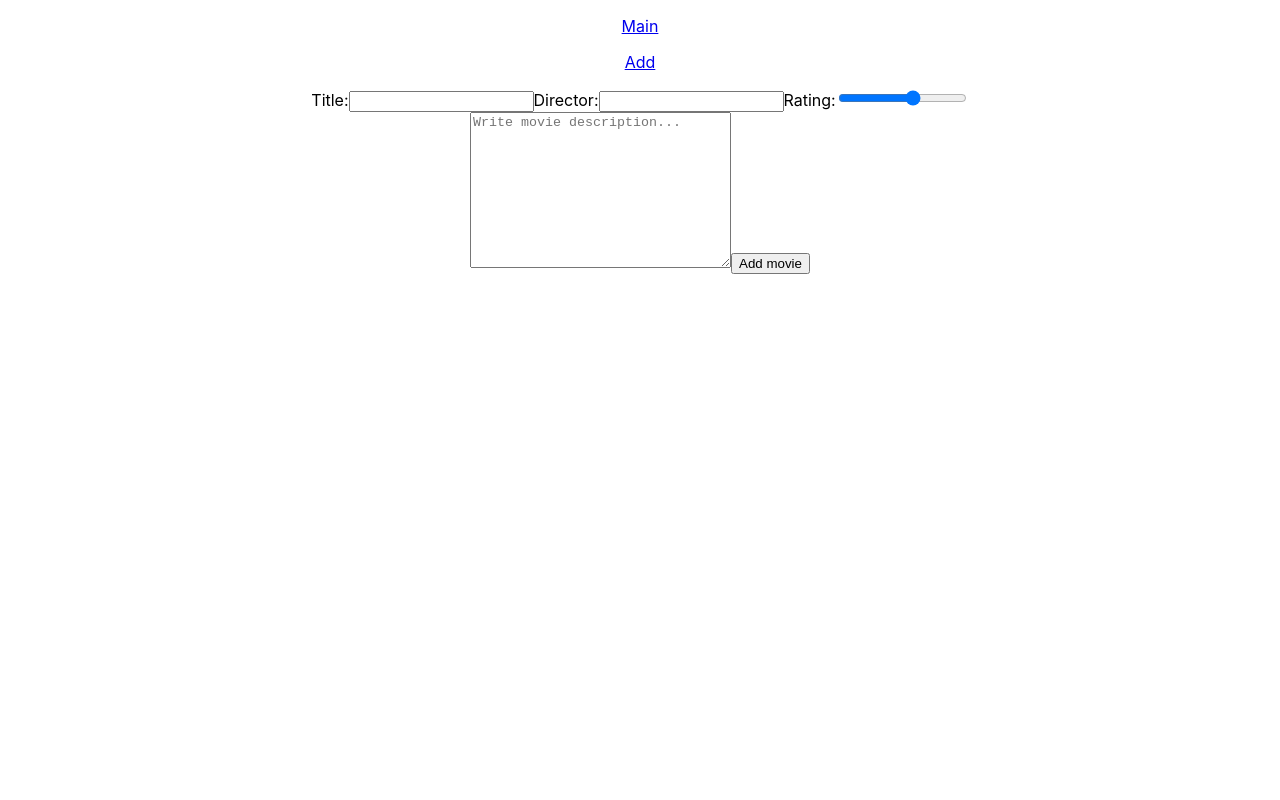
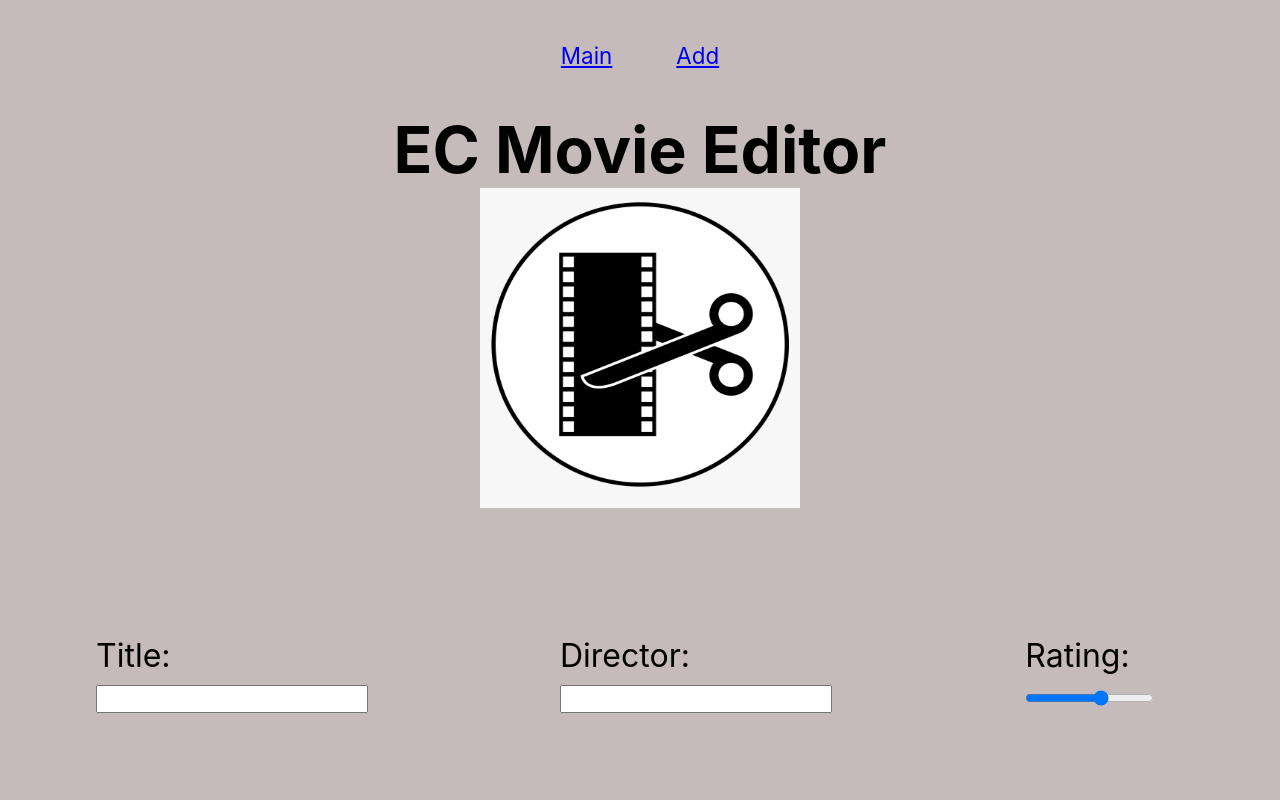
Before and after one commit to MohammedMotar00/mandatory-advanced-js2, a React (Create React App) app: page /add in a window 1280 px wide. Shown: the top 800 px of the page. Built offline with nearby package versions, Linux system fonts and the light colour scheme.

Commit message:
Ska bara fixa rating, annars klar med allt

```diff
--- a/package.json
+++ b/package.json
@@ -11,7 +11,8 @@
     "react-dom": "^16.12.0",
     "react-helmet": "^5.2.1",
     "react-router-dom": "^5.1.2",
-    "react-scripts": "3.3.0"
+    "react-scripts": "3.3.0",
+    "react-star-ratings": "^2.3.0"
   },
   "scripts": {
     "start": "react-scripts start",
--- a/src/App.css
+++ b/src/App.css
@@ -1,38 +1,72 @@
 .App {
+  background-color: rgba(182, 169, 169, 0.788);
+}
+
+* {
+  padding: 0px;
+  margin: 0px;
+  box-sizing: border-box;
+}
+
+.NavLinks {
+  display: flex;
+  justify-content: center;
+  padding: 10px
+}
+
+.p-links {
+  margin: 2rem;
+  font-size: 1.4rem;
+}
+
+
+
+/* Main */
+
+.table-main {
+  margin: auto;
+  width: 80rem;
+  text-align: center;
+  border-collapse: collapse;
+}
+
+th, td {
+  /* border: 1px solid; */
+  /* border-bottom: 1px solid; */
+}
+
+tr {
+  transition: all .3s ease-in;
+}
+
+tr:nth-child(even) {
+  background-color: rgb(192, 118, 235);
+}
+
+tr:hover {
+  background-color: #fff;
+}
+
+.btn-edit-details {
+  width: 20em;
+  display: flex;
+  justify-content: space-around;
+  padding: 1.2rem;
+  border: none;
+  /* border-bottom: 1px solid; */
+}
+
+.td-main {
+  width: 60rem;
+}
+
+.div-searchMovie {
   text-align: center;
 }
 
-.App-logo {
-  height: 40vmin;
-  pointer-events: none;
+.input-searchMovie {
+  text-align: center;
+  font-size: 1.6rem;
+  width: 24rem;
+  margin-bottom: 3rem;
 }
-
-@media (prefers-reduced-motion: no-preference) {
-  .App-logo {
-    animation: App-logo-spin infinite 20s linear;
-  }
-}
-
-.App-header {
-  background-color: #282c34;
-  min-height: 100vh;
-  display: flex;
-  flex-direction: column;
-  align-items: center;
-  justify-content: center;
-  font-size: calc(10px + 2vmin);
-  color: white;
-}
-
-.App-link {
-  color: #61dafb;
-}
-
-@keyframes App-logo-spin {
-  from {
-    transform: rotate(0deg);
-  }
-  to {
-    transform: rotate(360deg);
-  }
-}
--- a/src/App.js
+++ b/src/App.js
@@ -10,12 +10,27 @@ import Edit from './Components/Edit';
 import Details from './Components/Details';
 import NavLinks from './Components/NavLinks';
 
+import Img from './img/image1.png';
+
 function App() {
   return (
     <div className="App">
       <Router>
 
         <NavLinks />
+        <div style={{ display: 'flex', justifyContent: 'center' }}>
+                    <h2 style={{ fontSize: '4rem' }}>EC Movie Editor</h2>
+                </div>
+
+                <div style={{ display: 'flex', justifyContent: 'center' }}>
+                    <img
+                        src={Img}
+                        style={{
+                            height: '20rem',
+                            width: '20rem',
+                            marginBottom: '2rem'
+                    }}/>
+                </div>
 
         <Route exact path="/" component={Main} />
         <Route path="/add" component={Add} />
--- a/src/Components/Add.js
+++ b/src/Components/Add.js
@@ -68,20 +68,31 @@ class Add extends Component {
                     <title>Add page</title>
                 </Helmet>
                 <form onSubmit={e => e.preventDefault()}>
-                    <div>
-                        <label>Title:</label>
-                        <input type="text" value={title} onChange={this.addTitle.bind(this)} />
+                    <div style={{ display: 'flex', justifyContent: 'center' }}>
+                        <label style={{ padding: '6rem', fontSize:'2rem' }}>Title:
+                            <input type="text" minLength="1" maxLength="40" value={title} onChange={this.addTitle.bind(this)} style={{ fontSize: '1.3rem' }} />
+                        </label>
 
-                        <label>Director:</label>
-                        <input type="text" value={director} onChange={this.addDirector.bind(this)} />
+                        <label style={{ padding: '6rem', fontSize:'2rem' }}>Director:
+                            <input type="text" minLength="1" maxLength="40" value={director} onChange={this.addDirector.bind(this)} style={{ fontSize: '1.3rem' }} />
+                        </label>
 
-                        <label>Rating:</label>
-                        <input type="range" min="0.0" max="5.0" value={rating} onChange={this.addRating.bind(this)} />
+                        <label style={{ padding: '6rem', fontSize:'2rem' }}>Rating:
+                            <input type="range" min="0.0" max="5.0" value={rating} onChange={this.addRating.bind(this)} style={{ fontSize: '1.3rem' }} />
+                        </label>
                     </div>
 
-                    <textarea value={description} onChange={this.addDescription.bind(this)} cols="30" rows="10" placeholder="Write movie description..."></textarea>
+                    <div style={{ marginLeft: '5rem', padding: '3rem' }}>
+                    <textarea
+                        value={description}
+                        onChange={this.addDescription.bind(this)}
+                        minLength="1" maxLength="300"
+                        cols="60" rows="10"
+                        style={{ fontSize: '1.8rem' }}
+                        placeholder="Write movie description..."></textarea>
 
-                    <button type="submit" onClick={this.addMovie.bind(this)}>Add movie</button>
+                        <button type="submit" onClick={this.addMovie.bind(this)} style={{ fontSize: '2rem', marginLeft: '2rem', borderRadius: '20%', backgroundColor: 'green' }} >Add movie</button>
+                    </div>
                 </form>
             </div>
         )
--- a/src/Components/Details.js
+++ b/src/Components/Details.js
@@ -38,22 +38,26 @@ class Details extends Component {
             return (
                 <div key={data.id}>
                     <div>
-                        <p>Title: {data.title}</p>
-                        <p>Director: {data.director}</p>
-                        <p>Rating: {data.rating}</p>
-                        <Link to={"/edit/" + data.id}>
-                            <button>Edit movie</button>
-                        </Link>
+                        <div style={{ display: 'flex', justifyContent: 'center' }}>
+                            <p style={{ padding: '6rem', fontSize:'2rem' }}>Title: {data.title}</p>
+                            <p style={{ padding: '6rem', fontSize:'2rem' }}>Director: {data.director}</p>
+                            <p style={{ padding: '6rem', fontSize:'2rem' }}>Rating: {data.rating}</p>
+                            <Link to={"/edit/" + data.id} style={{ padding: '6rem', fontSize:'2rem' }}>
+                                <button style={{ fontSize: '2rem', borderRadius: '20%', backgroundColor: 'green' }}>Edit movie</button>
+                            </Link>
+                        </div>
                     </div>
-                    <div>
-                        <p>Description: {data.description}</p>
+
+                    <div style={{ marginLeft: '5rem', padding: '3rem' }}>
+                    <strong style={{ fontSize: '3rem' }}>Description:</strong>
+                        <p style={{ wordBreak: 'break-all', fontSize: '1.4rem', letterSpacing: '0.04em' }}> Lorem ipsum dolor sit amet consectetur adipisicing elit. Aspernatur in delectus iste sequi molestiae rem cupiditate velit laboriosam dolores perferendis quaerat officia vero, quisquam accusamus repudiandae magni earum provident nihil. Lorem ipsum dolor sit amet, consectetur adipisicing elit. Nobis suscipit fuga ipsam quos fugit assumenda neque laboriosam inventore sunt, ad quis voluptatem aliquid accusamus sapiente aperiam officia odit veritatis accusantium. Lorem ipsum dolor sit amet consectetur, adipisicing elit. Molestias tenetur eaque accusantium, neque, ex ut tempore alias animi saepe ea error odio quia modi eos laudantium sapiente velit adipisci porro?{data.description}</p>
                     </div>
                 </div>
             )
         })
 
         return (
-            <div>
+            <div style={{ height: '100vh' }}>
                 <Helmet>
                     <title>Details page</title>
                 </Helmet>
--- a/src/Components/Main.js
+++ b/src/Components/Main.js
@@ -2,6 +2,9 @@ import React, { Component } from 'react'
 import axios from 'axios'
 import { Link } from 'react-router-dom'
 import { Helmet } from 'react-helmet';
+import Img from '../img/image1.png';
+
+// import '../App.css';
 
 class Main extends Component {
     constructor(props) {
@@ -47,7 +50,7 @@ class Main extends Component {
             )
         }
 
-        let main = <table>
+        let main = <table className="table-main">
         <thead>
             <tr>
                 <th>Title</th>
@@ -63,7 +66,7 @@ class Main extends Component {
                 if (!search) {
                     return sMovie
                 } else {
-                    if (sMovie.title.indexOf(search) === -1 && sMovie.director.indexOf(search) === -1) {
+                    if (sMovie.title.toLowerCase().indexOf(search) === -1 && sMovie.director.toLowerCase().indexOf(search) === -1) {
                         return false
                     } else {
                         return true
@@ -71,11 +74,11 @@ class Main extends Component {
                 }
             }).map(data => (
                 <tr key={data.id}>
-                    <td>{data.title}</td>
-                    <td>{data.director}</td>
-                    <td>{data.rating}</td>
+                    <td className="td-main">{data.title}</td>
+                    <td className="td-main">{data.director}</td>
+                    <td className="td-main">{data.rating}</td>
 
-                    <td>
+                    <td className="btn-edit-details">
                         <button type="submit" onClick={() => this.removeMovie(data.id)}>Delete movie</button>
 
                     <Link to={"/edit/" + data.id}>
@@ -97,7 +100,14 @@ class Main extends Component {
                     <title>Main page</title>
                 </Helmet>
 
-                <input type="text" onChange={this.searchMovie.bind(this)}/>
+                <div className="div-searchMovie">
+                    <input
+                        type="text"
+                        onChange={this.searchMovie.bind(this)}
+                        placeholder="Search for movies ..."
+                        className="input-searchMovie"
+                    />
+                </div>
                 {main}
             </div>
         )
--- a/src/Components/NavLinks.js
+++ b/src/Components/NavLinks.js
@@ -3,13 +3,13 @@ import { Link } from 'react-router-dom'
 
 function NavLinks() {
     return (
-        <div>
+        <div className="NavLinks">
             <Link to="/">
-                <p>Main</p>
+                <p className="p-links">Main</p>
             </Link>
 
             <Link to="/add">
-                <p>Add</p>
+                <p className="p-links">Add</p>
             </Link>
         </div>
     )
```
Also changed, not shown: src/Components/Edit.js (+15 -9 lines), src/img/image1.png (added), 1 other file (tests, documents, lock files or other folders).
